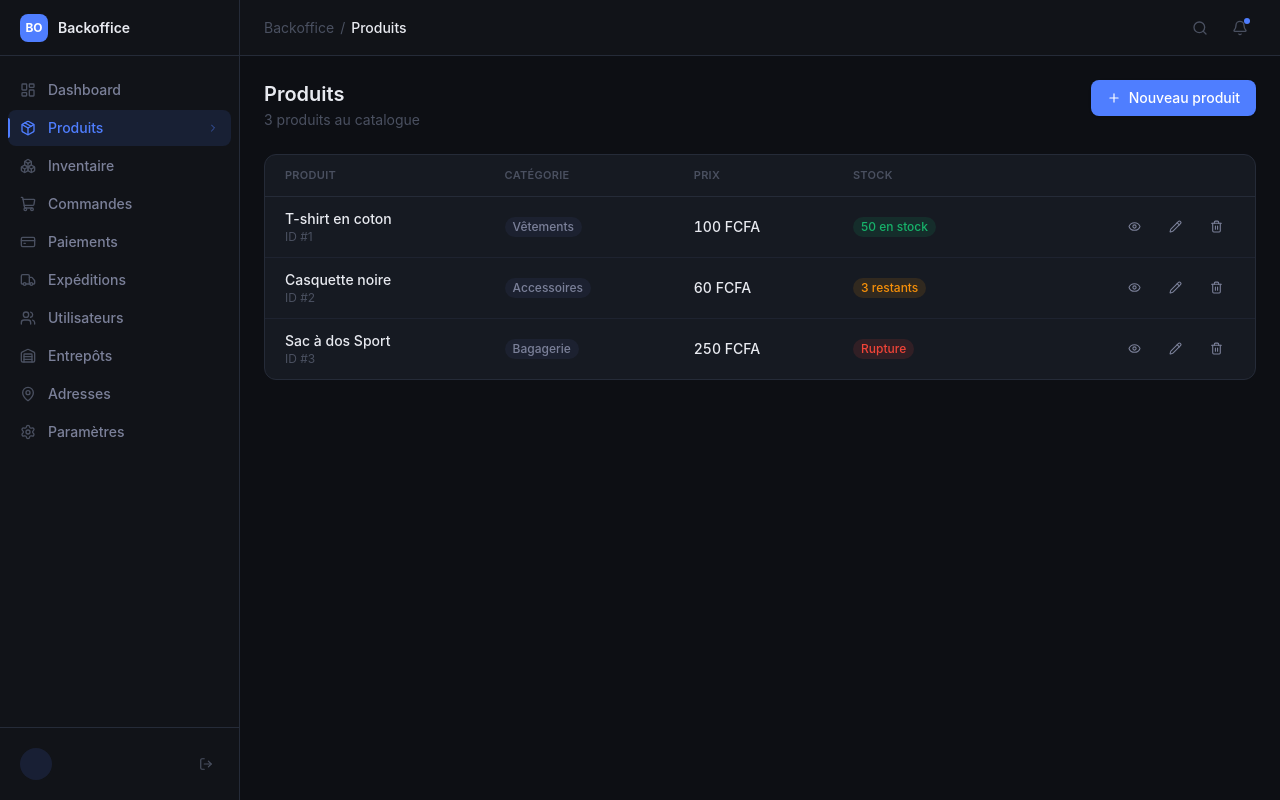
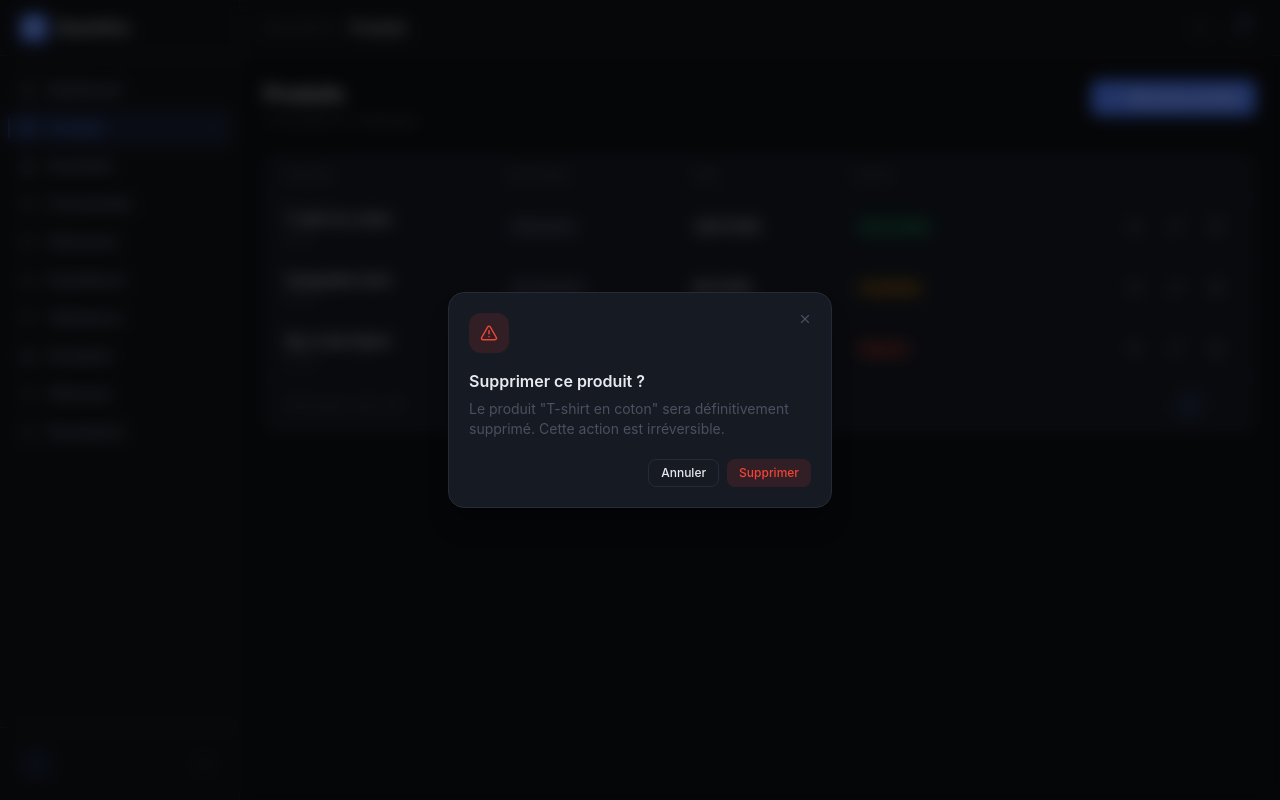
Before and after one commit to parfait-code/ecommerce-front, a Next.js app: page /products in a window 1280 px wide. Both pictures are taken after a click on the button 1216 px from the left and 226 px from the top of the page. Built offline with nearby package versions, Linux system fonts and the light colour scheme.

Commit message:
update product page

```diff
--- a/app/(dashboard)/products/page.tsx
+++ b/app/(dashboard)/products/page.tsx
@@ -1,46 +1,23 @@
+// page.tsx (ProductsPage)
+"use client";
+
+import { useState } from "react";
 import Link from "next/link";
 import { PageHeader } from "../../../components/shared/page-header";
 import { DataTable } from "../../../components/tables/data-table";
 import { Badge } from "../../../components/ui/badge";
 import { Button } from "../../../components/ui/button";
+import { ConfirmDialog } from "../../../components/ui/confirm-dialog";
 import { formatCurrency } from "../../../lib/utils";
 import { Eye, Pencil, Trash2 } from "lucide-react";
 import type { Product } from "../../../types";
 
+const PAGE_SIZE = 10; // côté API : correspond au paramètre "limit"
+
 const mockProducts: Product[] = [
-  {
-    id: 1,
-    name: "T-shirt en coton",
-    description: "T-shirt 100% coton, coupe regular",
-    price: 9990,
-    category: "Vêtements",
-    stock: 50,
-    images: [],
-    createdAt: "2026-06-01T10:00:00Z",
-    updatedAt: "2026-06-01T10:00:00Z",
-  },
-  {
-    id: 2,
-    name: "Casquette noire",
-    description: "Casquette snapback",
-    price: 5990,
-    category: "Accessoires",
-    stock: 3,
-    images: [],
-    createdAt: "2026-06-05T10:00:00Z",
-    updatedAt: "2026-06-05T10:00:00Z",
-  },
-  {
-    id: 3,
-    name: "Sac à dos Sport",
-    description: "Sac à dos 30L",
-    price: 24990,
-    category: "Bagagerie",
-    stock: 0,
-    images: [],
-    createdAt: "2026-06-10T10:00:00Z",
-    updatedAt: "2026-06-10T10:00:00Z",
-  },
+  { id: 1, name: "T-shirt en coton", description: "T-shirt 100% coton, coupe regular", price: 9990, category: "Vêtements", stock: 50, images: [], createdAt: "2026-06-01T10:00:00Z", updatedAt: "2026-06-01T10:00:00Z" },
+  { id: 2, name: "Casquette noire", description: "Casquette snapback", price: 5990, category: "Accessoires", stock: 3, images: [], createdAt: "2026-06-05T10:00:00Z", updatedAt: "2026-06-05T10:00:00Z" },
+  { id: 3, name: "Sac à dos Sport", description: "Sac à dos 30L", price: 24990, category: "Bagagerie", stock: 0, images: [], createdAt: "2026-06-10T10:00:00Z", updatedAt: "2026-06-10T10:00:00Z" },
 ];
 
 function StockBadge({ stock }: { stock: number }) {
@@ -50,6 +27,32 @@ function StockBadge({ stock }: { stock: number }) {
 }
 
 export default function ProductsPage() {
+  const [products, setProducts] = useState<Product[]>(mockProducts);
+  const [currentPage, setCurrentPage] = useState(1);
+  const [productToDelete, setProductToDelete] = useState<Product | null>(null);
+  const [deleting, setDeleting] = useState(false);
+
+  const totalPages = Math.max(1, Math.ceil(products.length / PAGE_SIZE));
+  const paginatedProducts = products.slice(
+    (currentPage - 1) * PAGE_SIZE,
+    currentPage * PAGE_SIZE
+  );
+
+  async function handleConfirmDelete() {
+    if (!productToDelete) return;
+    setDeleting(true);
+    // TODO: appel API -> DELETE /product/:productId
+    await new Promise((r) => setTimeout(r, 600));
+
+    const remaining = products.filter((p) => p.id !== productToDelete.id);
+    setProducts(remaining);
+    setDeleting(false);
+    setProductToDelete(null);
+
+    const newTotalPages = Math.max(1, Math.ceil(remaining.length / PAGE_SIZE));
+    setCurrentPage((prev) => Math.min(prev, newTotalPages));
+  }
+
   const columns = [
     {
       key: "name",
@@ -64,9 +67,7 @@ export default function ProductsPage() {
     {
       key: "category",
       label: "Catégorie",
-      render: (p: Product) => (
-        <Badge variant="default">{p.category}</Badge>
-      ),
+      render: (p: Product) => <Badge variant="default">{p.category}</Badge>,
     },
     {
       key: "price",
@@ -91,7 +92,13 @@ export default function ProductsPage() {
           <Link href={`/products/${p.id}`}>
             <Button variant="ghost" size="sm" icon={<Pencil size={13} />} />
           </Link>
-          <Button variant="ghost" size="sm" icon={<Trash2 size={13} />} className="hover:text-(--danger)" />
+          <Button
+            variant="ghost"
+            size="sm"
+            icon={<Trash2 size={13} />}
+            className="hover:text-(--danger)"
+            onClick={() => setProductToDelete(p)}
+          />
         </div>
       ),
     },
@@ -101,15 +108,38 @@ export default function ProductsPage() {
     <div className="space-y-6">
       <PageHeader
         title="Produits"
-        description={`${mockProducts.length} produits au catalogue`}
+        description={`${products.length} produits au catalogue`}
         createHref="/products/create"
         createLabel="Nouveau produit"
       />
+
       <DataTable
         columns={columns}
-        data={mockProducts}
+        data={paginatedProducts}
         keyExtractor={(p) => p.id}
         emptyMessage="Aucun produit trouvé"
+        pagination={{
+          currentPage,
+          totalPages,
+          totalItems: products.length,
+          pageSize: PAGE_SIZE,
+          onPageChange: setCurrentPage,
+        }}
+      />
+
+      <ConfirmDialog
+        open={productToDelete !== null}
+        title="Supprimer ce produit ?"
+        description={
+          productToDelete
+            ? `Le produit "${productToDelete.name}" sera définitivement supprimé. Cette action est irréversible.`
+            : undefined
+        }
+        confirmLabel="Supprimer"
+        cancelLabel="Annuler"
+        loading={deleting}
+        onConfirm={handleConfirmDelete}
+        onCancel={() => setProductToDelete(null)}
       />
     </div>
   );
--- a/components/tables/data-table.tsx
+++ b/components/tables/data-table.tsx
@@ -1,4 +1,5 @@
 // data-table.tsx
+import { ChevronLeft, ChevronRight } from "lucide-react";
 import { cn } from "../../lib/utils";
 
 interface Column<T> {
@@ -8,11 +9,35 @@ interface Column<T> {
   render?: (row: T) => React.ReactNode;
 }
 
+interface PaginationConfig {
+  currentPage: number;
+  totalPages: number;
+  totalItems: number;
+  pageSize: number;
+  onPageChange: (page: number) => void;
+}
+
 interface DataTableProps<T> {
   columns: Column<T>[];
   data: T[];
   keyExtractor: (row: T) => string | number;
   emptyMessage?: string;
+  pagination?: PaginationConfig;
+}
+
+function getPageNumbers(current: number, total: number): (number | "ellipsis")[] {
+  const pages: (number | "ellipsis")[] = [];
+  const delta = 1;
+
+  for (let i = 1; i <= total; i++) {
+    if (i === 1 || i === total || (i >= current - delta && i <= current + delta)) {
+      pages.push(i);
+    } else if (pages[pages.length - 1] !== "ellipsis") {
+      pages.push("ellipsis");
+    }
+  }
+
+  return pages;
 }
 
 export function DataTable<T>({
@@ -20,9 +45,11 @@ export function DataTable<T>({
   data,
   keyExtractor,
   emptyMessage = "Aucun résultat",
+  pagination,
 }: DataTableProps<T>) {
   return (
-    <div className="overflow-x-auto rounded-xl border border-(--border) bg-(--bg-card)">
+    <div className="overflow-hidden rounded-xl border border-(--border) bg-(--bg-card)">
+      <div className="overflow-x-auto">
         <table className="w-full">
           <thead>
             <tr className="border-b border-(--border)">
@@ -71,5 +98,65 @@ export function DataTable<T>({
           </tbody>
         </table>
       </div>
+
+      {pagination && pagination.totalItems > 0 && (
+        <div className="flex flex-col items-center justify-between gap-3 border-t border-(--border) px-5 py-3 sm:flex-row">
+          <p className="text-xs text-(--text-muted)">
+            Affichage{" "}
+            <span className="font-medium text-(--text-secondary)">
+              {(pagination.currentPage - 1) * pagination.pageSize + 1}
+            </span>
+            {" - "}
+            <span className="font-medium text-(--text-secondary)">
+              {Math.min(pagination.currentPage * pagination.pageSize, pagination.totalItems)}
+            </span>
+            {" sur "}
+            <span className="font-medium text-(--text-secondary)">{pagination.totalItems}</span>
+          </p>
+
+          <div className="flex items-center gap-1">
+            <button
+              type="button"
+              onClick={() => pagination.onPageChange(pagination.currentPage - 1)}
+              disabled={pagination.currentPage <= 1}
+              className="flex h-7 w-7 items-center justify-center rounded-lg text-(--text-secondary) transition-colors hover:bg-(--bg-hover) hover:text-(--text-primary) disabled:opacity-40 disabled:hover:bg-transparent"
+            >
+              <ChevronLeft size={14} />
+            </button>
+
+            {getPageNumbers(pagination.currentPage, pagination.totalPages).map((page, i) =>
+              page === "ellipsis" ? (
+                <span key={`ellipsis-${i}`} className="px-1 text-xs text-(--text-muted)">
+                  …
+                </span>
+              ) : (
+                <button
+                  key={page}
+                  type="button"
+                  onClick={() => pagination.onPageChange(page)}
+                  className={cn(
+                    "flex h-7 w-7 items-center justify-center rounded-lg text-xs font-medium transition-colors",
+                    page === pagination.currentPage
+                      ? "bg-(--accent-muted) text-(--accent)"
+                      : "text-(--text-secondary) hover:bg-(--bg-hover) hover:text-(--text-primary)"
+                  )}
+                >
+                  {page}
+                </button>
+              )
+            )}
+
+            <button
+              type="button"
+              onClick={() => pagination.onPageChange(pagination.currentPage + 1)}
+              disabled={pagination.currentPage >= pagination.totalPages}
+              className="flex h-7 w-7 items-center justify-center rounded-lg text-(--text-secondary) transition-colors hover:bg-(--bg-hover) hover:text-(--text-primary) disabled:opacity-40 disabled:hover:bg-transparent"
+            >
+              <ChevronRight size={14} />
+            </button>
+          </div>
+        </div>
+      )}
+    </div>
   );
 }
--- /dev/null
+++ b/components/ui/confirm-dialog.tsx
@@ -0,0 +1,67 @@
+// confirm-dialog.tsx
+"use client";
+
+import { AlertTriangle, X } from "lucide-react";
+import { Button } from "./button";
+
+interface ConfirmDialogProps {
+  open: boolean;
+  title: string;
+  description?: string;
+  confirmLabel?: string;
+  cancelLabel?: string;
+  loading?: boolean;
+  onConfirm: () => void;
+  onCancel: () => void;
+}
+
+export function ConfirmDialog({
+  open,
+  title,
+  description,
+  confirmLabel = "Confirmer",
+  cancelLabel = "Annuler",
+  loading = false,
+  onConfirm,
+  onCancel,
+}: ConfirmDialogProps) {
+  if (!open) return null;
+
+  return (
+    <div className="fixed inset-0 z-50 flex items-center justify-center p-4">
+      <div
+        className="absolute inset-0 bg-black/60 backdrop-blur-sm"
+        onClick={onCancel}
+        aria-hidden="true"
+      />
+
+      <div className="relative w-full max-w-sm rounded-2xl border border-(--border) bg-(--bg-card) p-5 shadow-xl shadow-black/30">
+        <button
+          onClick={onCancel}
+          className="absolute right-3 top-3 flex h-7 w-7 items-center justify-center rounded-lg text-(--text-muted) transition-colors hover:bg-(--bg-hover) hover:text-(--text-primary)"
+          aria-label="Fermer"
+        >
+          <X size={14} />
+        </button>
+
+        <div className="flex h-10 w-10 items-center justify-center rounded-xl bg-(--danger-muted)">
+          <AlertTriangle size={18} className="text-(--danger)" />
+        </div>
+
+        <h2 className="mt-4 text-base font-semibold text-(--text-primary)">{title}</h2>
+        {description && (
+          <p className="mt-1.5 text-sm text-(--text-muted)">{description}</p>
+        )}
+
+        <div className="mt-5 flex justify-end gap-2">
+          <Button variant="secondary" size="sm" onClick={onCancel} disabled={loading}>
+            {cancelLabel}
+          </Button>
+          <Button variant="danger" size="sm" onClick={onConfirm} loading={loading}>
+            {confirmLabel}
+          </Button>
+        </div>
+      </div>
+    </div>
+  );
+}
```
Lines whose indentation alone changed are shown as unchanged.
